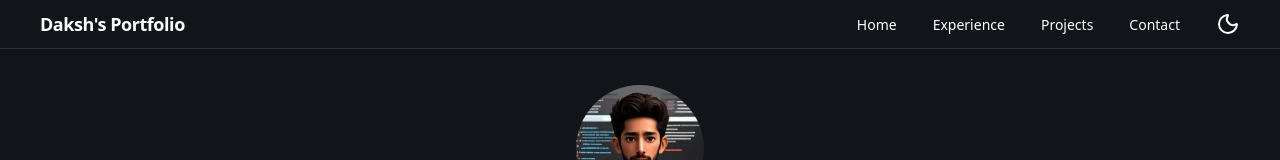
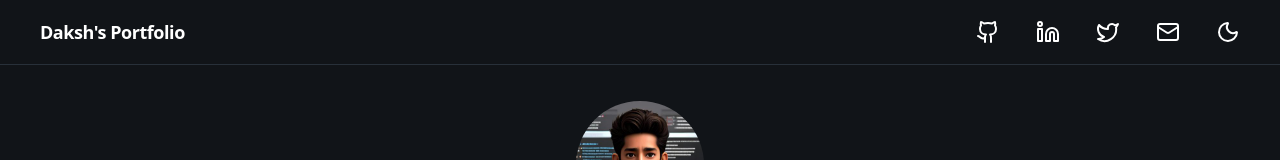
Before and after one commit to dakshydv/portfolio, a Next.js app: page / in a window 1280 px wide. Shown: the top 160 px of the page. Built offline with nearby package versions, Linux system fonts and the light colour scheme.

Commit message:
links updated

```diff
--- a/src/components/Header.tsx
+++ b/src/components/Header.tsx
@@ -1,4 +1,4 @@
-import { Moon, Sun } from "lucide-react";
+import { Github, Linkedin, Mail, Moon, Sun, Twitter } from "lucide-react";
 import Link from "next/link";
 
 interface HeaderProps {
@@ -9,7 +9,7 @@ interface HeaderProps {
 export function Header({ isDarkTheme, toggleTheme }: HeaderProps) {
   return (
     <div
-      className={`flex items-center justify-between whitespace-nowrap border-b border-solid px-10 py-3 ${
+      className={`flex items-center justify-between whitespace-nowrap border-b border-solid px-10 py-5 ${
         isDarkTheme
           ? "text-white border-b-[#283039]"
           : "text-black border-b-gray-300"
@@ -26,33 +26,37 @@ export function Header({ isDarkTheme, toggleTheme }: HeaderProps) {
             className={`${
               isDarkTheme ? "hover:text-gray-300" : "hover:text-gray-700"
             } text-sm font-medium leading-normal transition-colors`}
-            href="/"
+            href="https://github.com/dakshydv"
+            target="_blank"
           >
-            Home
+            <Github />
           </Link>
           <Link
             className={`${
               isDarkTheme ? "hover:text-gray-300" : "hover:text-gray-700"
             } text-sm font-medium leading-normal transition-colors`}
-            href="/experience"
+            href="https://www.linkedin.com/in/daksh-dev/"
+            target="_blank"
           >
-            Experience
+            <Linkedin />
           </Link>
           <Link
             className={`${
               isDarkTheme ? "hover:text-gray-300" : "hover:text-gray-700"
             } text-sm font-medium leading-normal transition-colors`}
-            href="/projects"
+            href="https://x.com/dakshydv_"
+            target="_blank"
           >
-            Projects
+            <Twitter />
           </Link>
           <Link
             className={`${
               isDarkTheme ? "hover:text-gray-300" : "hover:text-gray-700"
             } text-sm font-medium leading-normal transition-colors`}
-            href="/contact"
+            href="mailto:dakshyadav.dev@gmail.com"
+            target="_blank"
           >
-            Contact
+            <Mail />
           </Link>
           <button onClick={toggleTheme}>
             {isDarkTheme ? <Moon /> : <Sun />}
```
